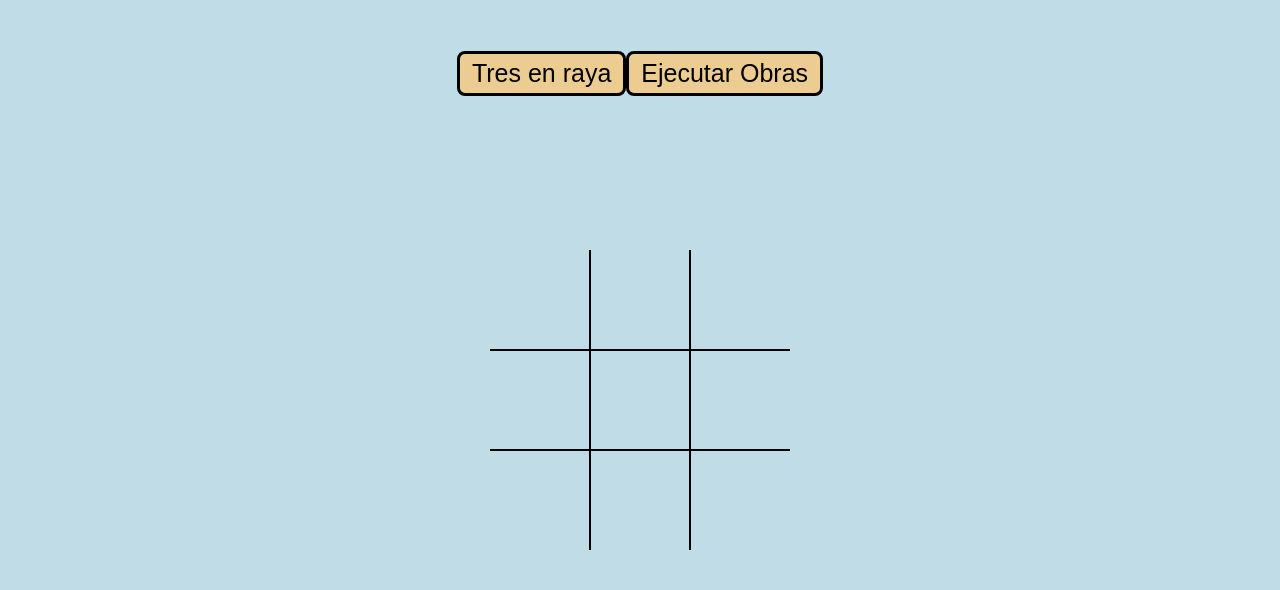
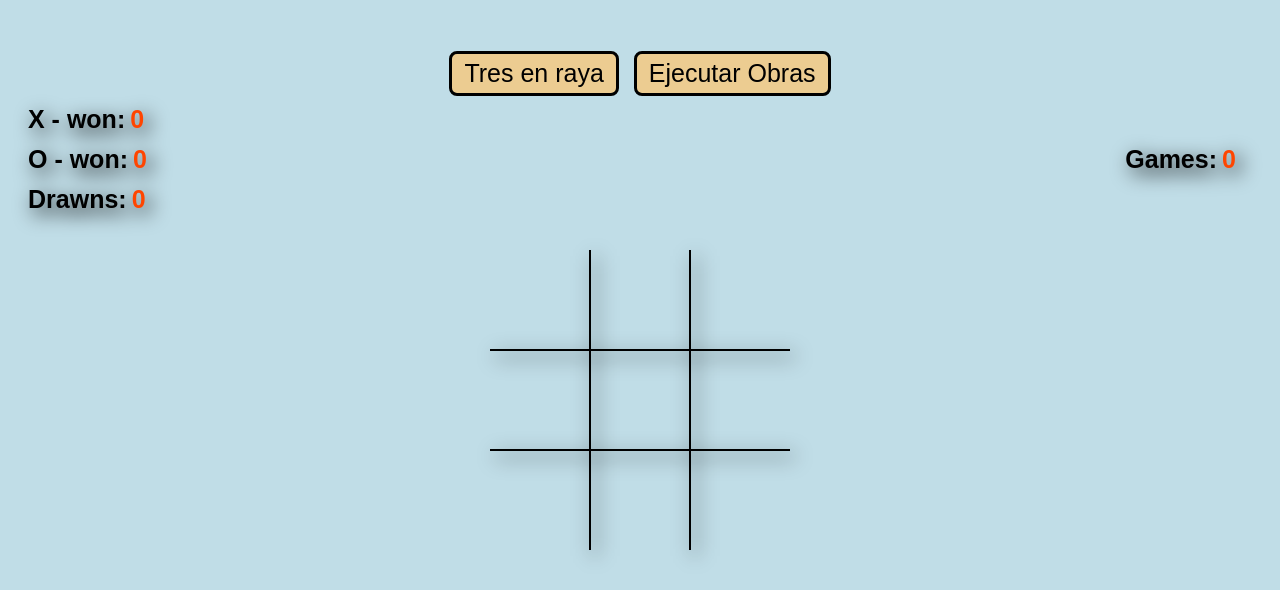
Before and after one commit to IHCantabraba/constructionSite, a website built with Vite: page index.html in a window 1280 px wide. Both pictures are taken after a click on the button "Tres en raya". Built offline with nearby package versions, Linux system fonts and the light colour scheme; a web font is replaced by a local one.

Commit message:
Tictactoe

```diff
--- a/src/components/Header/header_style.css
+++ b/src/components/Header/header_style.css
@@ -15,11 +15,16 @@ header button {
   cursor: pointer;
   /* margin-top: 20px; */
 }
+header button:hover {
+  background-color: rgb(226, 176, 82);
+  transform: scale(1.1);
+}
 .Butonsdiv {
   display: flex;
   flex-direction: row;
   align-items: center;
   justify-content: center;
+  gap: 15px;
 }
 
 @media (max-width: 480px) {
--- a/src/pages/Obras/CovaCivil.css
+++ b/src/pages/Obras/CovaCivil.css
@@ -19,6 +19,7 @@ main {
   flex-direction: column;
   align-self: flex-start;
   margin-top: 20px;
+  filter: drop-shadow(5px 6px 6px #000000);
 }
 .puntuacion.hide {
   display: none;
@@ -33,6 +34,14 @@ main {
   background-color: transparent;
   border: 3px solid black;
   display: none;
+}
+#jugar:hover {
+  background-color: rgb(106, 242, 124);
+  transform: scale(1.1);
+}
+#pausar:hover {
+  background-color: rgb(226, 176, 82);
+  transform: scale(1.1);
 }
 .show {
   display: block;
--- a/src/pages/TicTacToe/TicTacToe.css
+++ b/src/pages/TicTacToe/TicTacToe.css
@@ -8,6 +8,51 @@
 * {
   font-family: 'EDU+NSW+ACT+Foundation', sans-serif;
 }
+.general-vid {
+  display: flex;
+  flex-direction: row;
+  align-items: center;
+  justify-content: space-between;
+}
+.results-div {
+  display: flex;
+  flex-direction: column;
+  align-items: flex-start;
+  justify-content: center;
+  gap: var(--ihc-gap-default);
+  max-width: 18%;
+  border-radius: 5%;
+  /* background-color: rgb(180, 179, 179); */
+  filter: drop-shadow(5px 6px 10px #000000);
+}
+.results-div-x,
+.results-div-y,
+.result-drawns,
+.result-totals {
+  display: flex;
+  flex-direction: row;
+  margin: 3px 8px;
+}
+.result-totals {
+  filter: drop-shadow(5px 6px 10px #000000);
+}
+.Xtext,
+.Otext,
+.Drawntext,
+.total-games {
+  font-size: 25px;
+  font-weight: bold;
+}
+.result-count-x-value,
+.result-count-o-value,
+.result-count-drawn-value,
+.result-count-total-value {
+  color: orangered;
+  min-width: 30px;
+  margin-left: 5px;
+  font-weight: bold;
+  font-size: 25px;
+}
 .board {
   position: fixed;
   display: grid;
@@ -17,6 +62,7 @@
   justify-content: center;
   align-content: center;
   grid-template-columns: repeat(3, auto);
+  filter: drop-shadow(5px 6px 10px #000000);
 }
 .cell {
   width: var(--ihc-cell-size);
--- a/src/pages/TicTacToe/TicTacToe.js
+++ b/src/pages/TicTacToe/TicTacToe.js
@@ -16,11 +16,73 @@ const WINNING_COMBINATIONS = [
   [0, 4, 8],
   [2, 4, 6]
 ]
-/* local and sesion storage */
+/* sesion storage */
+sessionStorage.setItem('Xscore', 0)
+sessionStorage.setItem('Oscore', 0)
+sessionStorage.setItem('Drawns', 0)
+sessionStorage.setItem('Totals', 0)
+let ScoreX = sessionStorage.getItem('Xscore')
+let ScoreO = sessionStorage.getItem('Oscore')
+let Drawns = sessionStorage.getItem('Drawns')
+let Totals = sessionStorage.getItem('Totals')
 export const initBoard = () => {
   /* obtener el div de la app */
   const appContect = document.querySelector('.content')
+  /* Div general */
+  const GeneralDiv = createDiv('general-vid')
+  /* crear div para contadores de partidas */
+  const resultsDiv = createDiv('results-div')
 
+  /* crear div para ganados por X */
+  const resultsDivX = createDiv('results-div-x')
+  const resultCountXTitle = document.createElement('p')
+  resultCountXTitle.textContent = 'X - won: '
+  resultCountXTitle.className = 'Xtext'
+  const resultCountXvalue = document.createElement('p')
+  resultCountXvalue.className = 'result-count-x-value'
+  resultCountXvalue.textContent = ScoreX
+  resultsDivX.append(resultCountXTitle)
+  resultsDivX.append(resultCountXvalue)
+
+  /* crear div paraganados por Y */
+  const resultsDivO = createDiv('results-div-y')
+  const resultCountOTitle = document.createElement('p')
+  resultCountOTitle.textContent = 'O - won: '
+  resultCountOTitle.className = 'Otext'
+  const resultCountOValue = document.createElement('p')
+  resultCountOValue.className = 'result-count-o-value'
+  resultCountOValue.textContent = ScoreO
+  resultsDivO.append(resultCountOTitle)
+  resultsDivO.append(resultCountOValue)
+  /* empates */
+  const resultsDivdrawns = createDiv('result-drawns')
+  const resultCountDrownTitle = document.createElement('p')
+  resultCountDrownTitle.textContent = 'Drawns: '
+  resultCountDrownTitle.className = 'Drawntext'
+  const resultCountDrawnValue = document.createElement('p')
+  resultCountDrawnValue.className = 'result-count-drawn-value'
+  resultCountDrawnValue.textContent = Drawns
+
+  resultsDivdrawns.append(resultCountDrownTitle)
+  resultsDivdrawns.append(resultCountDrawnValue)
+  /* recuento total Partidas */
+
+  const resultsDivTotals = createDiv('result-totals')
+  const resultDivTotalText = document.createElement('p')
+  resultDivTotalText.textContent = 'Games: '
+  resultDivTotalText.className = 'total-games'
+  const resultDivTotalValue = document.createElement('p')
+  resultDivTotalValue.className = 'result-count-total-value'
+  resultDivTotalValue.textContent = ScoreO
+
+  resultsDivTotals.append(resultDivTotalText)
+  resultsDivTotals.append(resultDivTotalValue)
+  /* añadir los div de reslt-x e Y ald div results */
+  resultsDiv.append(resultsDivX)
+  resultsDiv.append(resultsDivO)
+  resultsDiv.append(resultsDivdrawns)
+  GeneralDiv.append(resultsDiv)
+  GeneralDiv.append(resultsDivTotals)
   /* create board */
   const board = createDiv('board')
   board.classList.add('hide')
@@ -29,7 +91,6 @@ export const initBoard = () => {
   const cell0_2 = createDiv('cell', '0_2')
   const cell1_0 = createDiv('cell', '1_0')
   const cell1_1 = createDiv('cell', '1_1')
-
   const cell1_2 = createDiv('cell', '1_2')
   const cell2_0 = createDiv('cell', '2_0')
   const cell2_1 = createDiv('cell', '2_1')
@@ -44,6 +105,7 @@ export const initBoard = () => {
   board.append(cell2_0)
   board.append(cell2_1)
   board.append(cell2_2)
+  appContect.append(GeneralDiv)
   appContect.append(board)
   if (!document.querySelector('.winning-msg')) {
     ShowWinner()
@@ -94,14 +156,44 @@ function handleClick(e) {
 }
 function endGame(draw) {
   const winninMsgText = document.querySelector('.data-winning-msg-text')
+  const totalDraws = document.querySelector('.result-count-drawn-value')
+  const modalWin = document.querySelector('.winning-msg')
+  const scoreO = document.querySelector('.result-count-o-value')
+  const scoreX = document.querySelector('.result-count-x-value')
+  const totalGames = document.querySelector('.result-count-total-value')
+
   if (draw) {
     winninMsgText.textContent = 'Draw!'
     const modalWin = document.querySelector('.winning-msg')
     modalWin.classList.toggle('hide')
+    sessionStorage.setItem(
+      'Drawns',
+      Number(sessionStorage.getItem('Drawns')) + 1
+    )
+    sessionStorage.setItem(
+      'Totals',
+      Number(sessionStorage.getItem('Totals')) + 1
+    )
+    totalDraws.innerHTML = sessionStorage.getItem('Drawns')
+    totalGames.innerHTML = sessionStorage.getItem('Totals')
   } else {
     winninMsgText.textContent = `${circleTurn ? "O's" : "X's"} Wins!`
-    const modalWin = document.querySelector('.winning-msg')
     modalWin.classList.toggle('hide')
+    sessionStorage.setItem(
+      'Totals',
+      Number(sessionStorage.getItem('Totals')) + 1
+    )
+    totalGames.innerHTML = sessionStorage.getItem('Totals')
+    if (!circleTurn) {
+      sessionStorage.setItem(
+        'Xscore',
+        Number(sessionStorage.getItem('Xscore')) + 1
+      )
+      scoreX.innerHTML = sessionStorage.getItem('Xscore')
+    } else {
+      sessionStorage.setItem('Oscore', 1)
+      scoreO.innerHTML = sessionStorage.getItem('Oscore')
+    }
   }
 }
 function isDraw() {
--- a/style.css
+++ b/style.css
@@ -6,6 +6,7 @@
   --ihc-footer-height: 150px;
   --ihc-cell-size: 100px;
   --ihc-mark-size: calc(var(--ihc-cell-size) * 0.9);
+  --ihc-gap-default: 5px;
 }
 * {
   margin: 0;
```
